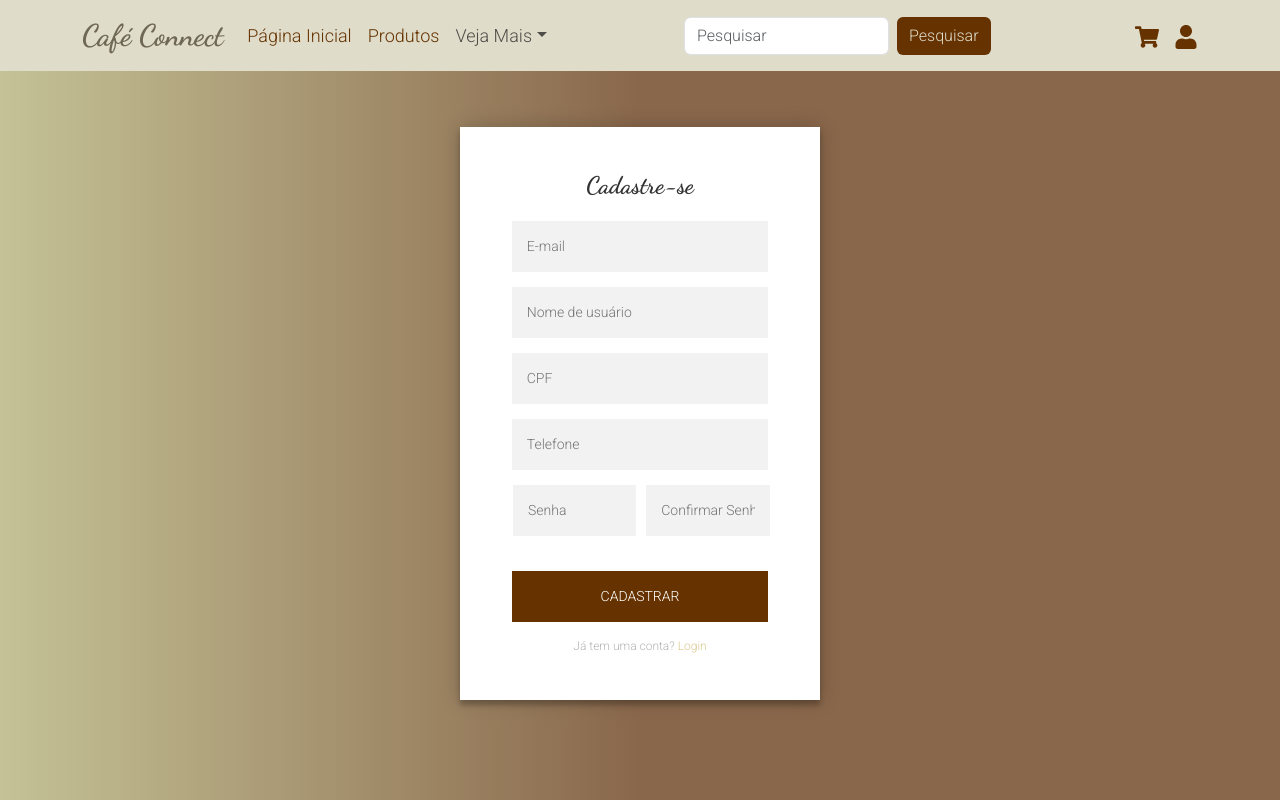
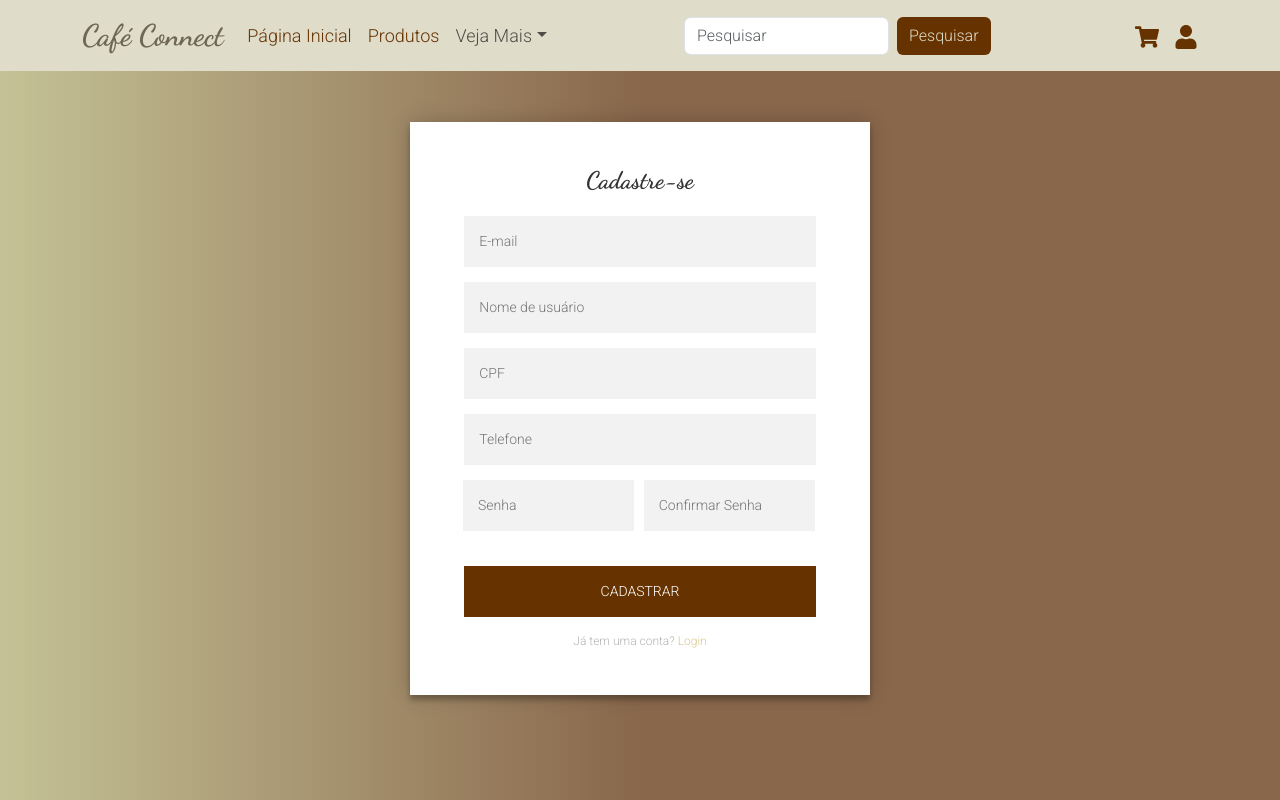
Before and after one commit to GustavoGNicolaci/frontend_CC, a React (Vite) app: page /login in a window 1280 px wide. Both pictures are taken after a click on the link "Crie uma agora". Shown: the top 800 px of the page. Built offline with nearby package versions, Linux system fonts and the light colour scheme.

Commit message:
Ajuste no tamanho do formulário para caso seja a de cadastro

```diff
--- a/src/components/login/login.jsx
+++ b/src/components/login/login.jsx
@@ -66,7 +66,7 @@ const Login = () => {
     return (
         <div className={styles.loginPage}>
             <NavbarComponent />
-            <div className={styles.form}>
+            <div className={`${styles.form} ${isRegistering ? styles.registerForm : ''}`}>
                 {isRegistering ? (
                     <Cadastro
                         email={email}
--- a/src/components/login/login.module.css
+++ b/src/components/login/login.module.css
@@ -90,3 +90,7 @@ body {
 .confirmar-senha {
   display: flex;
 }
+
+.registerForm {
+  max-width: 460px !important;
+}
```
